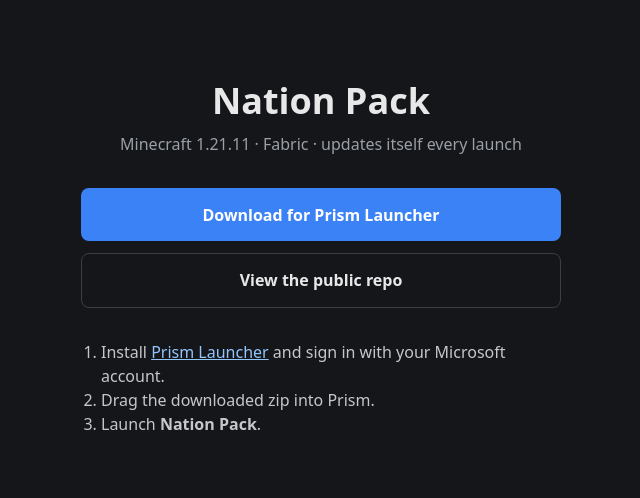
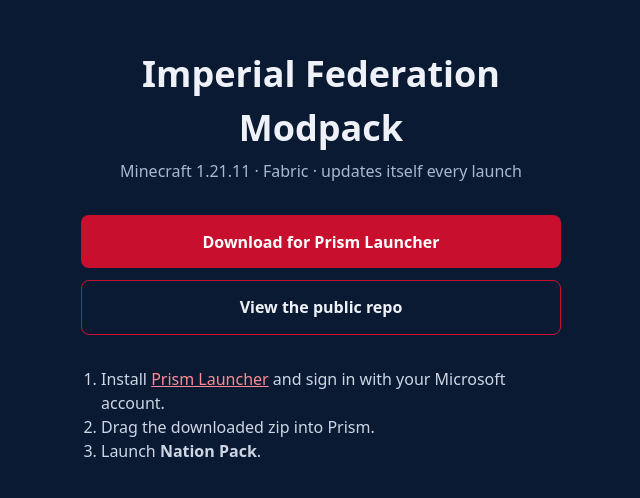
Before and after one commit to joelthatroll/imperial-federation-modpack, a plain HTML site: page index.html in a window 1280 px wide. Shown: the part 145-643 px from the top of the page, without its empty margins (319-959 px from the left). Drawn offline with Linux system fonts and the light colour scheme.

Commit message:
Landing page: Imperial Federation, navy and red

```diff
--- a/index.html
+++ b/index.html
@@ -3,29 +3,29 @@
 <head>
 <meta charset="utf-8">
 <meta name="viewport" content="width=device-width, initial-scale=1">
-<title>Nation Pack</title>
+<title>Imperial Federation Modpack</title>
 <style>
-  body { margin: 0; min-height: 100vh; display: grid; place-items: center; background: #14161a; color: #e8e8e8; font: 16px/1.5 system-ui, sans-serif; }
+  body { margin: 0; min-height: 100vh; display: grid; place-items: center; background: #0b1a33; color: #eef2f8; font: 16px/1.5 system-ui, sans-serif; }
   main { max-width: 30rem; padding: 2rem; text-align: center; }
   h1 { margin: 0 0 .25rem; font-size: 2.25rem; }
-  .sub { margin: 0 0 2rem; color: #9aa0a6; }
+  .sub { margin: 0 0 2rem; color: #a9b8d1; }
   .btn { display: block; margin: .75rem 0; padding: .9rem 1rem; border-radius: .5rem; font-weight: 600; text-decoration: none; }
-  .primary { background: #3b82f6; color: #fff; }
-  .primary:hover { background: #2563eb; }
-  .secondary { border: 1px solid #3a3f47; color: #e8e8e8; }
-  .secondary:hover { background: #1f2329; }
-  ol { margin: 2rem 0 0; padding-left: 1.25rem; text-align: left; color: #c4c7cc; }
-  a:focus-visible { outline: 2px solid #93c5fd; outline-offset: 2px; }
+  .primary { background: #c8102e; color: #fff; }
+  .primary:hover { background: #a50d26; }
+  .secondary { border: 1px solid #c8102e; color: #eef2f8; }
+  .secondary:hover { background: #13264a; }
+  ol { margin: 2rem 0 0; padding-left: 1.25rem; text-align: left; color: #cdd6e4; }
+  a:focus-visible { outline: 2px solid #ff8a95; outline-offset: 2px; }
 </style>
 </head>
 <body>
 <main>
-  <h1>Nation Pack</h1>
+  <h1>Imperial Federation Modpack</h1>
   <p class="sub">Minecraft 1.21.11 · Fabric · updates itself every launch</p>
   <a class="btn primary" href="/NationPack-instance.zip" download>Download for Prism Launcher</a>
   <a class="btn secondary" href="https://github.com/joelthatroll/nation-pack">View the public repo</a>
   <ol>
-    <li>Install <a href="https://prismlauncher.org" style="color:#93c5fd">Prism Launcher</a> and sign in with your Microsoft account.</li>
+    <li>Install <a href="https://prismlauncher.org" style="color:#ff8a95">Prism Launcher</a> and sign in with your Microsoft account.</li>
     <li>Drag the downloaded zip into Prism.</li>
     <li>Launch <strong>Nation Pack</strong>.</li>
   </ol>
```
